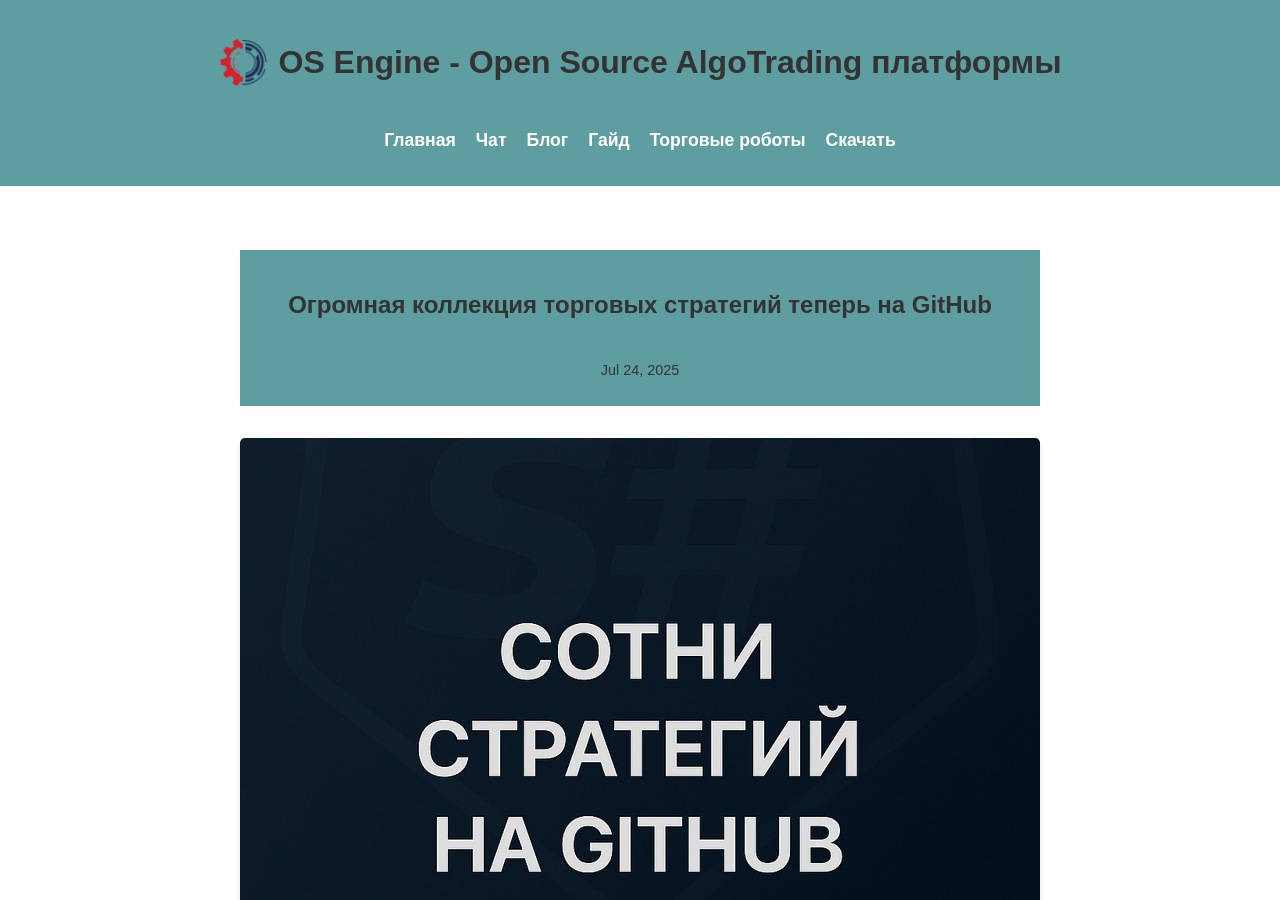
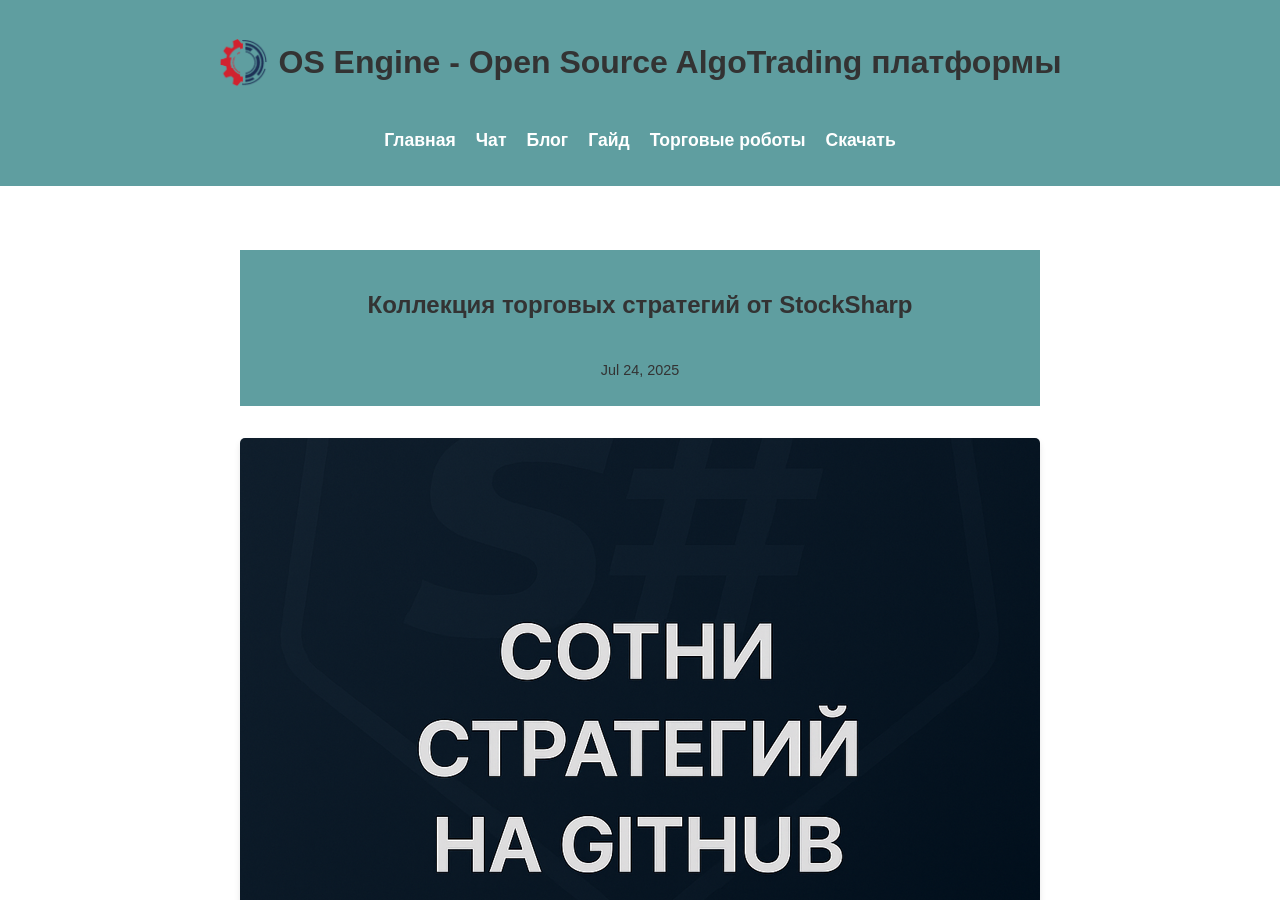
Before and after one commit to osaengine/osaengine.github.io, a Jekyll site: the page built from _posts/2025-07-24-торговые-стратегии-stocksharp.md, in a window 1280 px wide and 900 px high. Built offline with Jekyll 4.4.1, drawn with Linux system fonts in a browser that asks for light colours.

Commit message:
фиксы

```diff
--- a/_posts/2025-07-24-торговые-стратегии-stocksharp.md
+++ b/_posts/2025-07-24-торговые-стратегии-stocksharp.md
@@ -1,6 +1,6 @@
 ---
 layout: post
-title: "Огромная коллекция торговых стратегий теперь на GitHub"
+title: "Коллекция торговых стратегий от StockSharp"
 description: "StockSharp опубликовал новость о доступности сотен торговых стратегий с открытым исходным кодом на GitHub — для использования в Designer, Runner, Shell или через API."
 date: 2025-07-24
 image: /assets/images/blog/github_strategies.png
```
